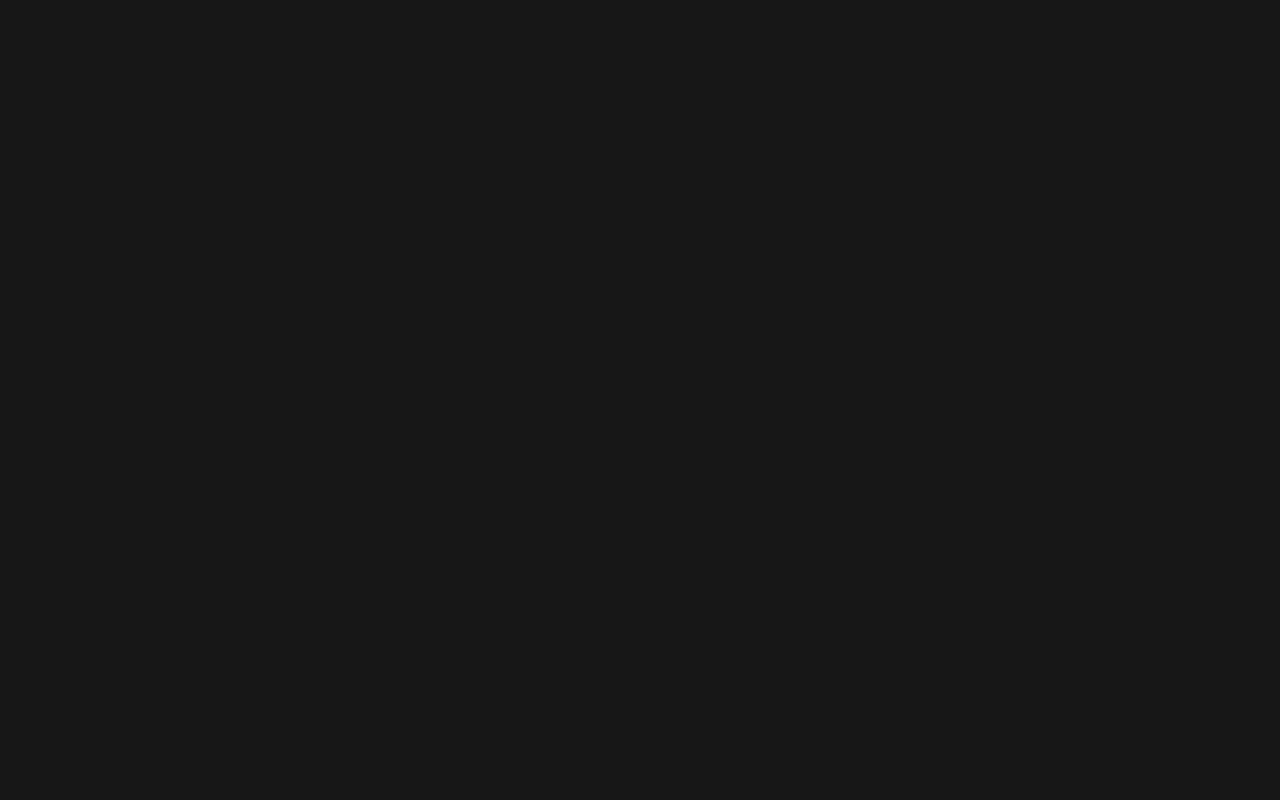
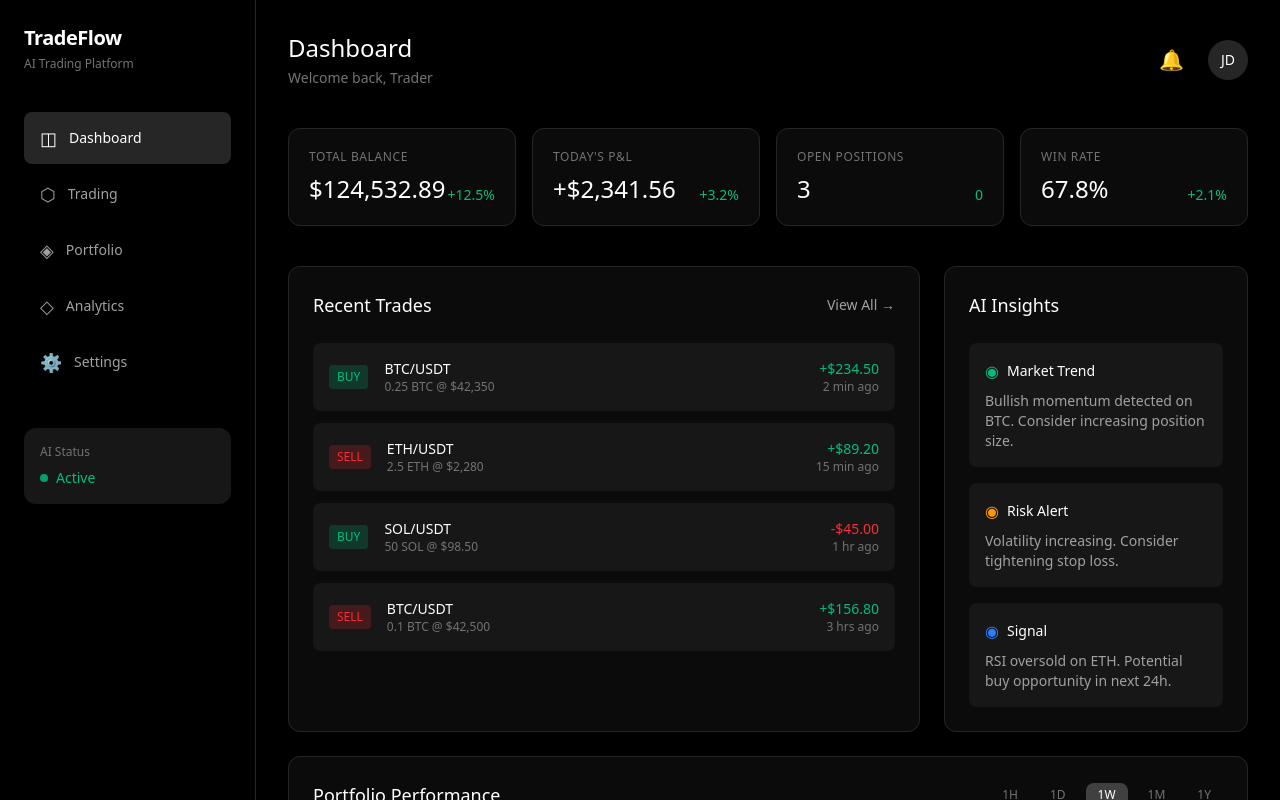
Before and after one commit to Bestia197878/TradeFlow-, a Next.js app: page / in a window 1280 px wide. Shown: the top 800 px of the page. Built offline with nearby package versions, Linux system fonts and the light colour scheme.

Commit message:
Add minimalist React dashboard UI with trading stats and charts

```diff
--- a/src/app/layout.tsx
+++ b/src/app/layout.tsx
@@ -13,8 +13,8 @@ const geistMono = Geist_Mono({
 });
 
 export const metadata: Metadata = {
-  title: "Next.js Template",
-  description: "A minimal Next.js starter template",
+  title: "TradeFlow - AI Trading Dashboard",
+  description: "Minimalist AI-powered trading dashboard",
 };
 
 export default function RootLayout({
--- a/src/app/page.tsx
+++ b/src/app/page.tsx
@@ -1,3 +1,215 @@
-export default function Home() {
-  return <main className="min-h-screen bg-neutral-900" />;
+"use client";
+
+import { useState } from "react";
+
+// Sidebar navigation items
+const navItems = [
+  { id: "dashboard", label: "Dashboard", icon: "◫" },
+  { id: "trading", label: "Trading", icon: "⬡" },
+  { id: "portfolio", label: "Portfolio", icon: "◈" },
+  { id: "analytics", label: "Analytics", icon: "◇" },
+  { id: "settings", label: "Settings", icon: "⚙" },
+];
+
+// Mock data for dashboard stats
+const stats = [
+  { label: "Total Balance", value: "$124,532.89", change: "+12.5%", positive: true },
+  { label: "Today's P&L", value: "+$2,341.56", change: "+3.2%", positive: true },
+  { label: "Open Positions", value: "3", change: "0", positive: true },
+  { label: "Win Rate", value: "67.8%", change: "+2.1%", positive: true },
+];
+
+// Recent trades data
+const recentTrades = [
+  { id: 1, pair: "BTC/USDT", side: "BUY", amount: "0.25 BTC", price: "$42,350", pnl: "+$234.50", time: "2 min ago" },
+  { id: 2, pair: "ETH/USDT", side: "SELL", amount: "2.5 ETH", price: "$2,280", pnl: "+$89.20", time: "15 min ago" },
+  { id: 3, pair: "SOL/USDT", side: "BUY", amount: "50 SOL", price: "$98.50", pnl: "-$45.00", time: "1 hr ago" },
+  { id: 4, pair: "BTC/USDT", side: "SELL", amount: "0.1 BTC", price: "$42,500", pnl: "+$156.80", time: "3 hrs ago" },
+];
+
+export default function Dashboard() {
+  const [activeNav, setActiveNav] = useState("dashboard");
+
+  return (
+    <div className="flex min-h-screen bg-black text-white">
+      {/* Sidebar */}
+      <aside className="w-64 border-r border-neutral-800 p-6">
+        <div className="mb-10">
+          <h1 className="text-xl font-semibold tracking-tight">TradeFlow</h1>
+          <p className="text-xs text-neutral-500 mt-1">AI Trading Platform</p>
+        </div>
+
+        <nav className="space-y-1">
+          {navItems.map((item) => (
+            <button
+              key={item.id}
+              onClick={() => setActiveNav(item.id)}
+              className={`w-full flex items-center gap-3 px-4 py-3 text-sm rounded-lg transition-all duration-200 ${
+                activeNav === item.id
+                  ? "bg-neutral-800 text-white"
+                  : "text-neutral-400 hover:text-white hover:bg-neutral-900"
+              }`}
+            >
+              <span className="text-lg">{item.icon}</span>
+              {item.label}
+            </button>
+          ))}
+        </nav>
+
+        <div className="mt-auto pt-10">
+          <div className="p-4 bg-neutral-900 rounded-xl">
+            <p className="text-xs text-neutral-500 mb-2">AI Status</p>
+            <div className="flex items-center gap-2">
+              <span className="w-2 h-2 bg-emerald-500 rounded-full animate-pulse"></span>
+              <span className="text-sm text-emerald-500">Active</span>
+            </div>
+          </div>
+        </div>
+      </aside>
+
+      {/* Main Content */}
+      <main className="flex-1 p-8">
+        {/* Header */}
+        <header className="flex items-center justify-between mb-10">
+          <div>
+            <h2 className="text-2xl font-medium">Dashboard</h2>
+            <p className="text-neutral-500 text-sm mt-1">Welcome back, Trader</p>
+          </div>
+          <div className="flex items-center gap-4">
+            <button className="p-2 text-neutral-400 hover:text-white transition-colors">
+              <span className="text-xl">🔔</span>
+            </button>
+            <div className="w-10 h-10 bg-neutral-800 rounded-full flex items-center justify-center">
+              <span className="text-sm">JD</span>
+            </div>
+          </div>
+        </header>
+
+        {/* Stats Grid */}
+        <div className="grid grid-cols-4 gap-4 mb-10">
+          {stats.map((stat, index) => (
+            <div
+              key={index}
+              className="p-5 bg-neutral-900/50 border border-neutral-800 rounded-xl hover:border-neutral-700 transition-colors"
+            >
+              <p className="text-neutral-500 text-xs uppercase tracking-wider mb-2">{stat.label}</p>
+              <div className="flex items-end justify-between">
+                <span className="text-2xl font-medium">{stat.value}</span>
+                <span className={`text-sm ${stat.positive ? "text-emerald-500" : "text-red-500"}`}>
+                  {stat.change}
+                </span>
+              </div>
+            </div>
+          ))}
+        </div>
+
+        {/* Content Grid */}
+        <div className="grid grid-cols-3 gap-6">
+          {/* Recent Trades */}
+          <div className="col-span-2 bg-neutral-900/50 border border-neutral-800 rounded-xl p-6">
+            <div className="flex items-center justify-between mb-6">
+              <h3 className="text-lg font-medium">Recent Trades</h3>
+              <button className="text-sm text-neutral-400 hover:text-white transition-colors">
+                View All →
+              </button>
+            </div>
+
+            <div className="space-y-3">
+              {recentTrades.map((trade) => (
+                <div
+                  key={trade.id}
+                  className="flex items-center justify-between p-4 bg-neutral-900 rounded-lg hover:bg-neutral-800 transition-colors"
+                >
+                  <div className="flex items-center gap-4">
+                    <span
+                      className={`text-xs font-medium px-2 py-1 rounded ${
+                        trade.side === "BUY"
+                          ? "bg-emerald-500/20 text-emerald-500"
+                          : "bg-red-500/20 text-red-500"
+                      }`}
+                    >
+                      {trade.side}
+                    </span>
+                    <div>
+                      <p className="text-sm font-medium">{trade.pair}</p>
+                      <p className="text-xs text-neutral-500">{trade.amount} @ {trade.price}</p>
+                    </div>
+                  </div>
+                  <div className="text-right">
+                    <p className={`text-sm font-medium ${trade.pnl.startsWith("+") ? "text-emerald-500" : "text-red-500"}`}>
+                      {trade.pnl}
+                    </p>
+                    <p className="text-xs text-neutral-500">{trade.time}</p>
+                  </div>
+                </div>
+              ))}
+            </div>
+          </div>
+
+          {/* AI Insights */}
+          <div className="bg-neutral-900/50 border border-neutral-800 rounded-xl p-6">
+            <h3 className="text-lg font-medium mb-6">AI Insights</h3>
+
+            <div className="space-y-4">
+              <div className="p-4 bg-neutral-900 rounded-lg">
+                <div className="flex items-center gap-2 mb-2">
+                  <span className="text-emerald-500">◉</span>
+                  <span className="text-sm font-medium">Market Trend</span>
+                </div>
+                <p className="text-sm text-neutral-400">Bullish momentum detected on BTC. Consider increasing position size.</p>
+              </div>
+
+              <div className="p-4 bg-neutral-900 rounded-lg">
+                <div className="flex items-center gap-2 mb-2">
+                  <span className="text-amber-500">◉</span>
+                  <span className="text-sm font-medium">Risk Alert</span>
+                </div>
+                <p className="text-sm text-neutral-400">Volatility increasing. Consider tightening stop loss.</p>
+              </div>
+
+              <div className="p-4 bg-neutral-900 rounded-lg">
+                <div className="flex items-center gap-2 mb-2">
+                  <span className="text-blue-500">◉</span>
+                  <span className="text-sm font-medium">Signal</span>
+                </div>
+                <p className="text-sm text-neutral-400">RSI oversold on ETH. Potential buy opportunity in next 24h.</p>
+              </div>
+            </div>
+          </div>
+        </div>
+
+        {/* Chart Area */}
+        <div className="mt-6 bg-neutral-900/50 border border-neutral-800 rounded-xl p-6">
+          <div className="flex items-center justify-between mb-6">
+            <h3 className="text-lg font-medium">Portfolio Performance</h3>
+            <div className="flex gap-2">
+              {["1H", "1D", "1W", "1M", "1Y"].map((period) => (
+                <button
+                  key={period}
+                  className={`px-3 py-1 text-xs rounded-lg transition-colors ${
+                    period === "1W"
+                      ? "bg-neutral-700 text-white"
+                      : "text-neutral-500 hover:text-white"
+                  }`}
+                >
+                  {period}
+                </button>
+              ))}
+            </div>
+          </div>
+
+          {/* Simple chart visualization */}
+          <div className="h-48 flex items-end gap-2">
+            {[35, 45, 38, 52, 48, 65, 58, 72, 68, 85, 78, 92].map((height, index) => (
+              <div
+                key={index}
+                className="flex-1 bg-gradient-to-t from-emerald-500/30 to-emerald-500/80 rounded-t"
+                style={{ height: `${height}%` }}
+              ></div>
+            ))}
+          </div>
+        </div>
+      </main>
+    </div>
+  );
 }
```
Also changed, not shown: .kilocode/rules/memory-bank/context.md.
